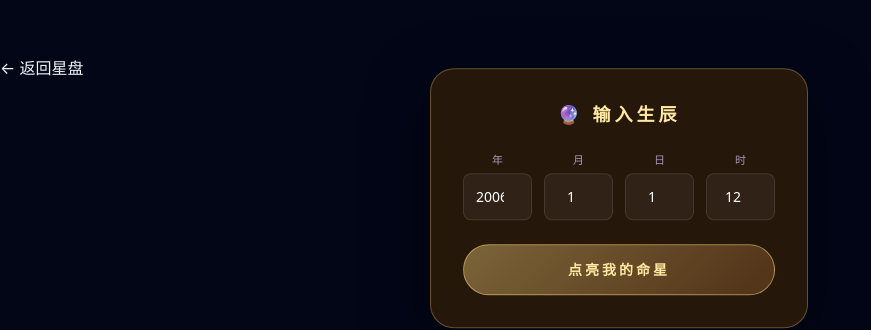
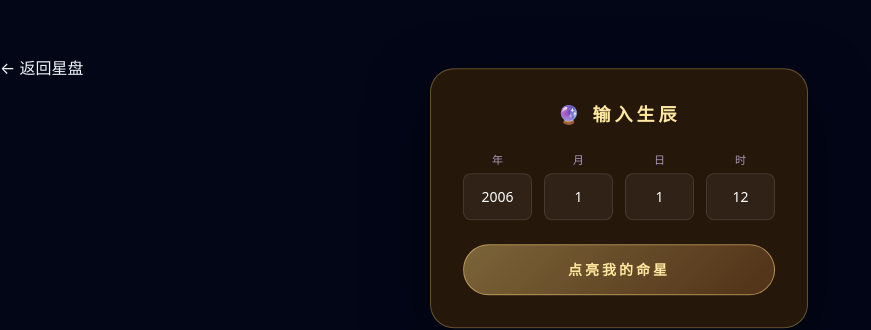
Before and after one commit to 123c-a/mingyun, a React (Vite) app: page /observatory in a window 1280 px wide. Shown: the part 202-532 px from the top of the page, without its empty margins (0-871 px from the left). Built offline with nearby package versions, Linux system fonts and the light colour scheme; no server answers.

Commit message:
fix: 改用text输入类型优化手机体验

```diff
--- a/src/components/MingliStarPanel.tsx
+++ b/src/components/MingliStarPanel.tsx
@@ -152,9 +152,11 @@ export function MingliStarPanel() {
                 marginBottom: 4,
               }}>年</label>
               <input
-                type="number"
+                type="text"
+                inputMode="numeric"
+                pattern="[0-9]*"
                 value={formData.year}
-                onChange={(e) => setFormData(prev => ({ ...prev, year: Number(e.target.value) }))}
+                onChange={(e) => setFormData(prev => ({ ...prev, year: Number(e.target.value) || 2000 }))}
                 style={{
                   width: '100%',
                   padding: 12,
@@ -175,11 +177,13 @@ export function MingliStarPanel() {
                 marginBottom: 4,
               }}>月</label>
               <input
-                type="number"
+                type="text"
+                inputMode="numeric"
+                pattern="[0-9]*"
                 value={formData.month}
                 onChange={(e) => setFormData(prev => ({
                   ...prev,
-                  month: Math.min(12, Math.max(1, Number(e.target.value)))
+                  month: Math.min(12, Math.max(1, Number(e.target.value) || 1))
                 }))}
                 style={{
                   width: '100%',
@@ -201,11 +205,13 @@ export function MingliStarPanel() {
                 marginBottom: 4,
               }}>日</label>
               <input
-                type="number"
+                type="text"
+                inputMode="numeric"
+                pattern="[0-9]*"
                 value={formData.day}
                 onChange={(e) => setFormData(prev => ({
                   ...prev,
-                  day: Math.min(31, Math.max(1, Number(e.target.value)))
+                  day: Math.min(31, Math.max(1, Number(e.target.value) || 1))
                 }))}
                 style={{
                   width: '100%',
@@ -227,11 +233,13 @@ export function MingliStarPanel() {
                 marginBottom: 4,
               }}>时</label>
               <input
-                type="number"
+                type="text"
+                inputMode="numeric"
+                pattern="[0-9]*"
                 value={formData.hour}
                 onChange={(e) => setFormData(prev => ({
                   ...prev,
-                  hour: Math.min(23, Math.max(0, Number(e.target.value)))
+                  hour: Math.min(23, Math.max(0, Number(e.target.value) || 0))
                 }))}
                 style={{
                   width: '100%',
```
